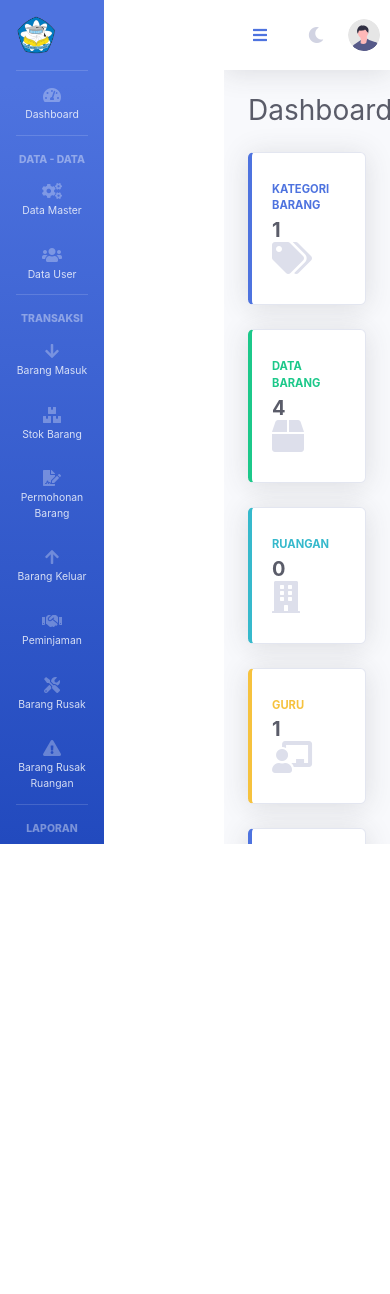
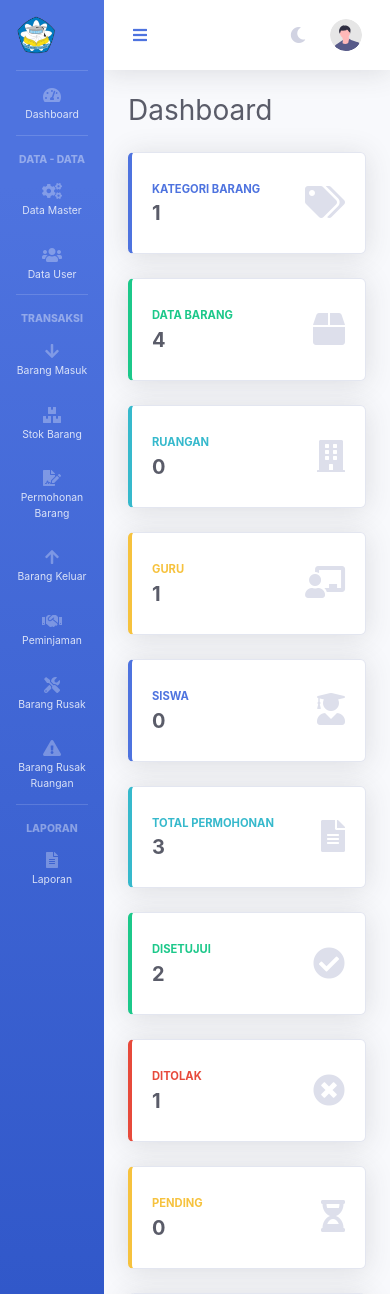
Before and after one commit to Muhamadnazmudin/BispVentory, a CodeIgniter app: page /bispventory/ in a window 390 px wide. Shown: the top 1294 px of the page. Before the commit the page ends 844 px from the top, so only its background shows below. Run offline with CodeIgniter, Linux system fonts and the light colour scheme; a user stored in the database is signed in; data comes from the database, SQL or seed files in the repository; data that the repository does not hold is empty.

Commit message:
perbaikan layout sidebar scroll

```diff
--- a/application/views/layouts/footer.php
+++ b/application/views/layouts/footer.php
@@ -1,7 +1,4 @@
 </div> <!-- End of Main Content -->
-</div> <!-- End of Content Wrapper -->
-</div> <!-- End of Page Wrapper -->
-
 <footer class="sticky-footer bg-white">
 <div class="container my-auto">
 <div class="copyright text-center my-auto">
@@ -9,6 +6,10 @@
 </div>
 </div>
 </footer>
+</div> <!-- End of Content Wrapper -->
+</div> <!-- End of Page Wrapper -->
+
+
 
 <!-- jQuery (PALING ATAS) -->
 <script src="<?= base_url('assets/sbadmin2/vendor/jquery/jquery.min.js') ?>"></script>
@@ -25,6 +26,7 @@
 <!-- DataTables (SETELAH jQuery) -->
 <script src="<?= base_url('assets/sbadmin2/vendor/datatables/jquery.dataTables.min.js') ?>"></script>
 <script src="<?= base_url('assets/sbadmin2/vendor/datatables/dataTables.bootstrap4.min.js') ?>"></script>
+
 
 
 <script>
--- a/application/views/layouts/header.php
+++ b/application/views/layouts/header.php
@@ -8,64 +8,6 @@
 <link href="<?= base_url('assets/sbadmin2/vendor/fontawesome-free/css/all.min.css') ?>" rel="stylesheet">
 <link href="<?= base_url('assets/sbadmin2/css/sb-admin-2.min.css') ?>" rel="stylesheet">
 <link href="<?= base_url('assets/css/dark-mode.css') ?>" rel="stylesheet">
-<style>
-html, body {
-    height: 100%;
-    overflow: hidden;
-}
-
-#wrapper {
-    height: 100vh;
-}
-
-/* ======================
-   SIDEBAR FIX
-   ====================== */
-.sidebar {
-    position: fixed;
-    top: 0;
-    left: 0;
-    height: 100vh;
-    overflow: hidden; /* PENTING: jangan di sini */
-    z-index: 1030;
-}
-
-/* SCROLL AKTUAL ADA DI SINI */
-.sidebar .nav {
-    height: calc(100vh - 70px); /* dikurangi tinggi brand */
-    overflow-y: auto;
-}
-
-/* ======================
-   CONTENT WRAPPER
-   ====================== */
-#content-wrapper {
-    height: 100vh;
-    overflow: hidden;
-    margin-left: 224px;
-}
-
-body.sidebar-toggled #content-wrapper {
-    margin-left: 80px;
-}
-
-/* ======================
-   CONTENT SCROLL
-   ====================== */
-#content {
-    height: 100vh;
-    overflow-y: auto;
-}
-
-/* ======================
-   MOBILE
-   ====================== */
-@media (max-width: 768px) {
-    #content-wrapper {
-        margin-left: 0;
-    }
-}
-</style>
 
 </head>
 
--- a/application/views/layouts/sidebar.php
+++ b/application/views/layouts/sidebar.php
@@ -3,13 +3,25 @@
     max-height: 80px;
     object-fit: contain;
 }
+@media (min-width: 768px) {
+
     .sidebar {
         position: fixed;
+        top: 0;
+        left: 0;
         height: 100vh;
         overflow-y: auto;
+        z-index: 1030;
     }
+
     #content-wrapper {
         margin-left: 224px;
+    }
+
+    /* Saat sidebar di-toggle (SB Admin 2) */
+    body.sidebar-toggled #content-wrapper {
+        margin-left: 6.5rem;
+    }
 }
 
     </style>
@@ -188,12 +200,6 @@ $segment2 = $this->uri->segment(2);
         </div>
     </div>
 </li>
-<li class="nav-item <?= $segment1=='backup'?'active':'' ?>">
-    <a class="nav-link" href="<?= base_url('backup') ?>">
-        <i class="fas fa-fw fa-database"></i>
-        <span>Backup & Restore</span>
-    </a>
-</li>
 
 <hr class="sidebar-divider d-none d-md-block">
 
--- a/assets/css/dark-mode.css
+++ b/assets/css/dark-mode.css
@@ -116,3 +116,32 @@ body.dark-mode .dropdown-item {
 body.dark-mode .dropdown-item:hover {
 	background-color: #2a2a45;
 }
+/* =============================== */
+/* DESKTOP ONLY - FIX SCROLL       */
+/* =============================== */
+@media (min-width: 768px) {
+	html,
+	body {
+		height: 100%;
+		overflow: hidden;
+	}
+
+	#wrapper {
+		height: 100vh;
+	}
+
+	/* Sidebar benar-benar diam */
+	#accordionSidebar {
+		position: fixed;
+		top: 0;
+		left: 0;
+		height: 100vh;
+	}
+
+	/* Konten geser ke kanan */
+	#content-wrapper {
+		margin-left: 224px;
+		height: 100vh;
+		overflow-y: auto;
+	}
+}
```
Also changed, not shown: assets/css/custom.css (deleted, +0 -38 lines). Lines whose indentation alone changed are shown as unchanged.
